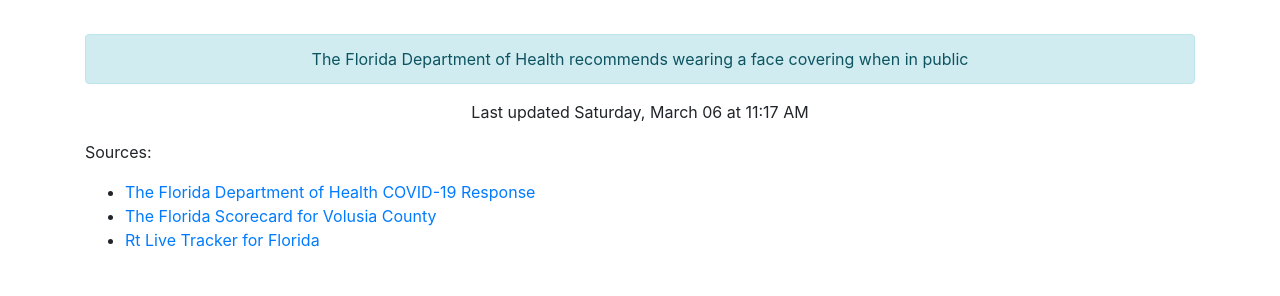
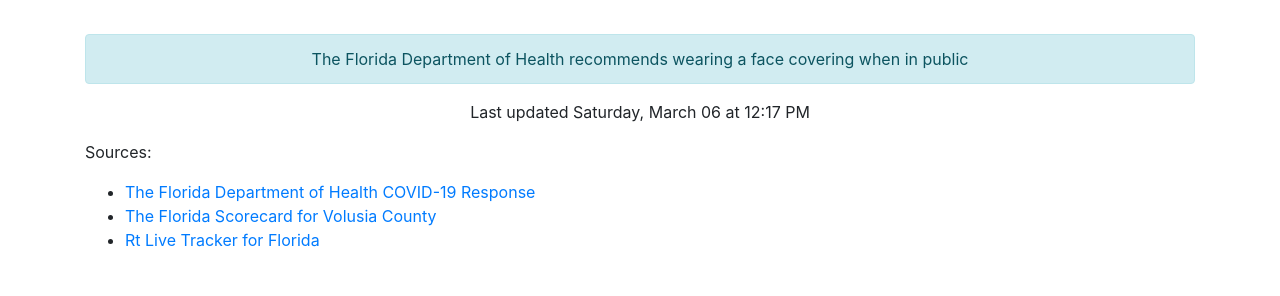
Before and after one commit to thinkjson/timeforchurch, a Jekyll site: the page built from index.md, in a window 1280 px wide. Shown: the part 544-840 px from the top of the page. Built offline with Jekyll 4.4.1, drawn with Linux system fonts in a browser that asks for light colours; our own code applies the rules of GitHub Pages for plain Markdown files.

Commit message:
Updating data

```diff
--- a/_includes/data.html
+++ b/_includes/data.html
@@ -10,4 +10,4 @@
     <div class="outcome text-success">YES</div>
     <div class="alert alert-info" role="alert">The Florida Department of Health recommends wearing a face covering when in public</div>
 
-    <p>Last updated Saturday, March 06 at 11:17 AM</p>
+    <p>Last updated Saturday, March 06 at 12:17 PM</p>
```
